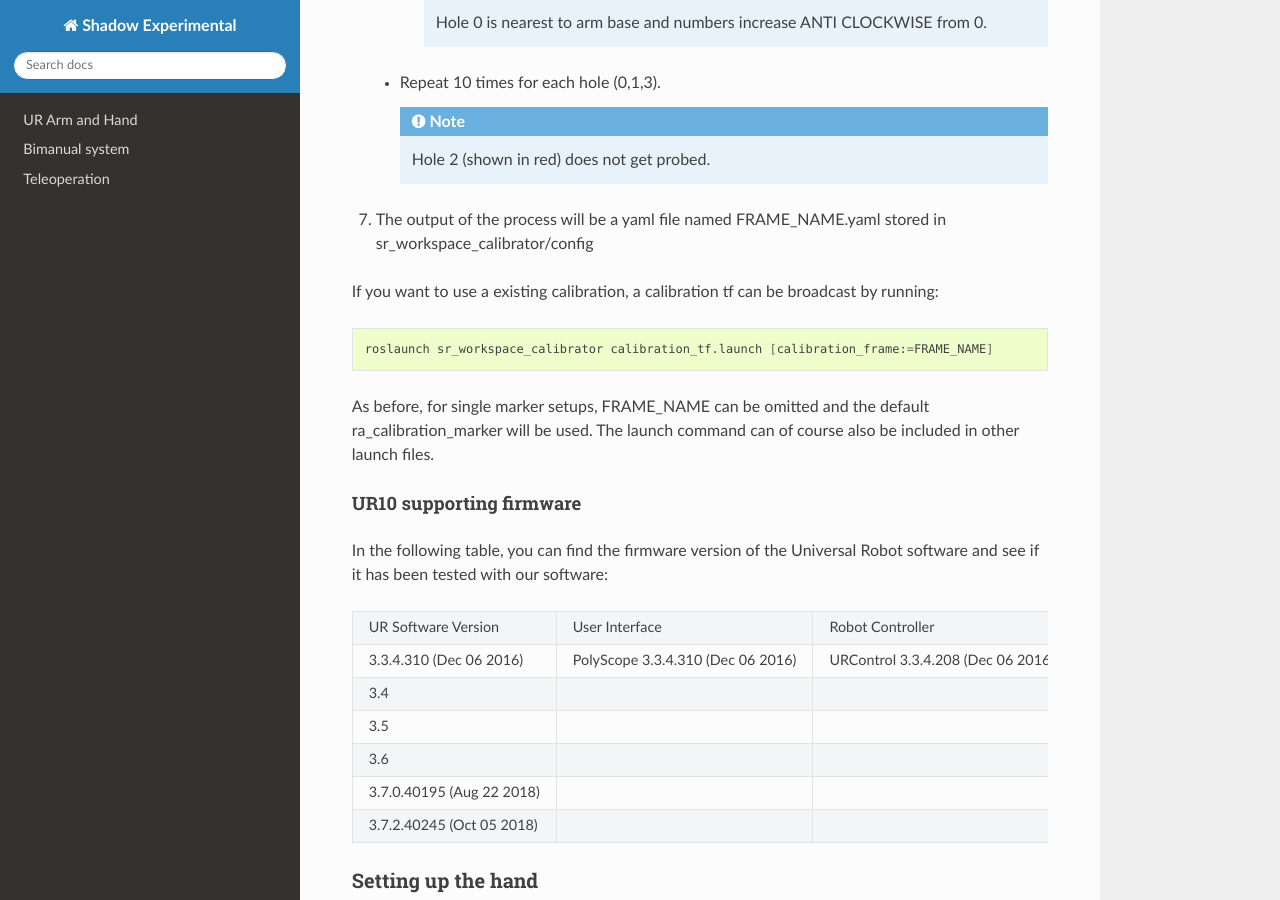
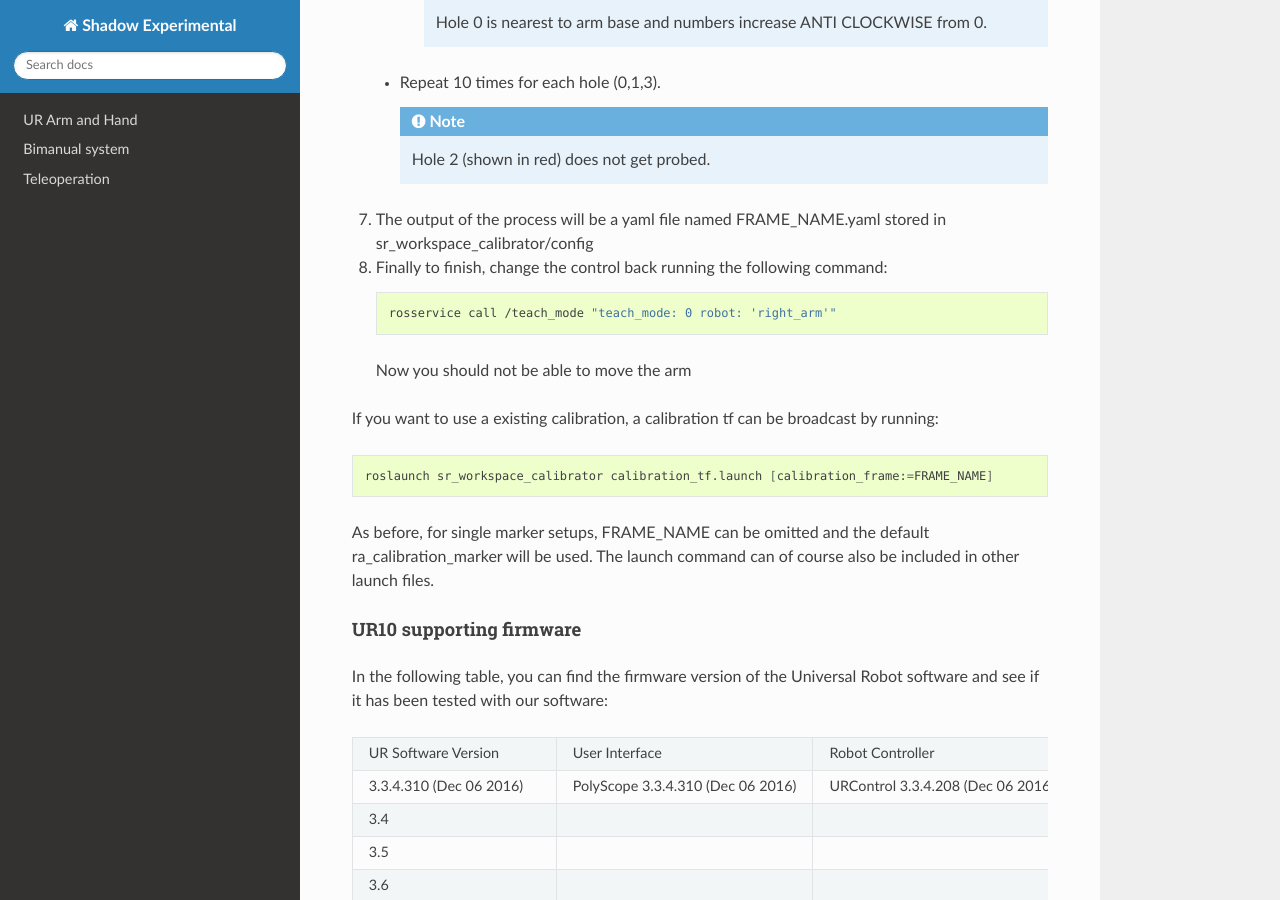
Before and after one commit to shadow-robot/sr_experimental_documentation, a Sphinx documentation site: the page built from docs/user_guide/1_arm_and_hand.md, in a window 1280 px wide and 900 px high, scrolled down 9670 px. Built offline with Sphinx 7.4.7 and the Read the Docs theme 2.0.0, drawn with Linux system fonts in a browser that asks for light colours.

Commit message:
Improving documentation

````diff
--- a/docs/user_guide/1_arm_and_hand.md
+++ b/docs/user_guide/1_arm_and_hand.md
@@ -132,13 +132,18 @@ Follow these steps if you have a table and a stylus provided by Shadow Robot. It
 
 7. The output of the process will be a yaml file named FRAME_NAME.yaml stored in sr_workspace_calibrator/config
 
+8. Finally to finish, change the control back running the following command:
+   ```sh
+   rosservice call /teach_mode "teach_mode: 0 robot: 'right_arm'"
+   ```
+   Now you should not be able to move the arm
+
 If you want to use a existing calibration, a calibration tf can be broadcast by running:
 ```sh
 roslaunch sr_workspace_calibrator calibration_tf.launch [calibration_frame:=FRAME_NAME]
 ```
 
 As before, for single marker setups, FRAME_NAME can be omitted and the default ra_calibration_marker will be used. The launch command can of course also be included in other launch files.
-
 
 #### UR10 supporting firmware
 
````
Also changed, not shown: other parts of docs/user_guide/1_arm_and_hand.md (+1 -1 lines).
